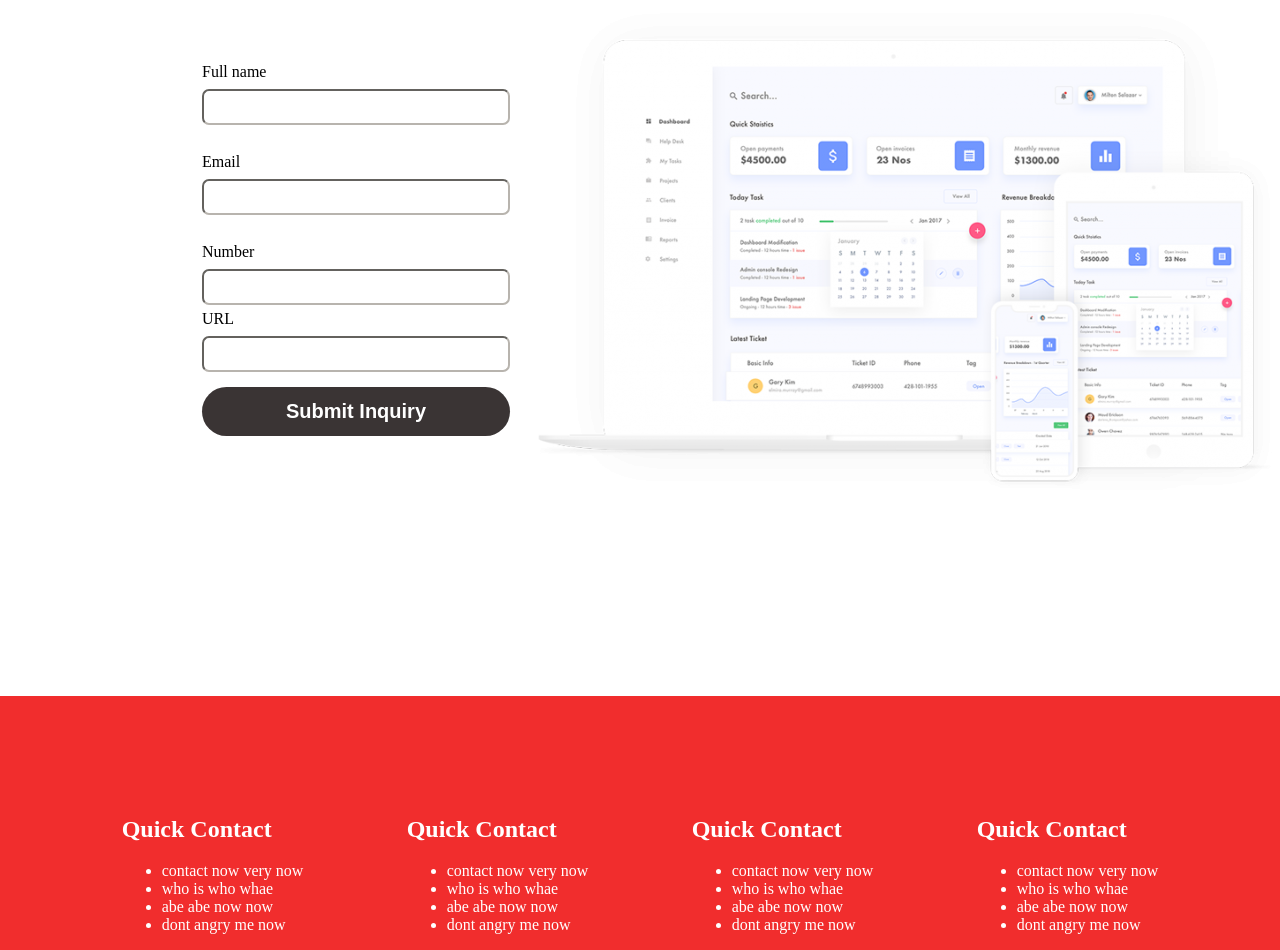
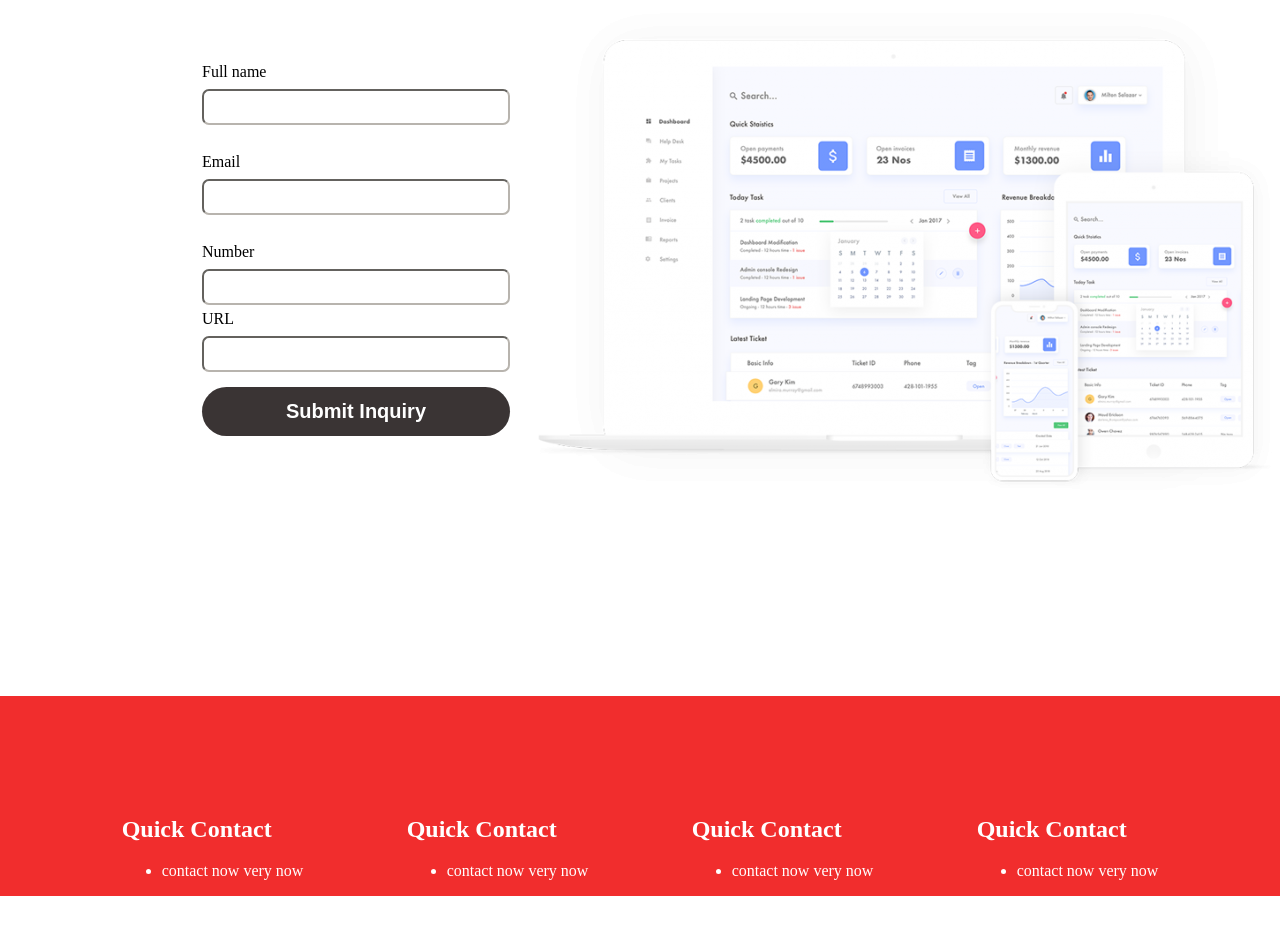
Before and after one commit to fazeeshow/clone-site, a plain HTML site: page index.html in a window 1280 px wide. Shown: the part 3294-4244 px from the top of the page. After the commit the page ends 4190 px from the top, so only its background shows below. Drawn offline with Linux system fonts and the light colour scheme.

Commit message:
Update index.html

```diff
--- a/index.html
+++ b/index.html
@@ -11,7 +11,7 @@
     <div class="brand-name">
 <span>Zee Digital</span>
     </div>
-    <div class="mai-menu">
+    <div class="main-menu">
       <a href="#">Home</a>
       <a href="#">Services</a>
       <a href="#">Downloads</a>
@@ -156,36 +156,27 @@
       <h2>Quick Contact</h2>
       <ul>
         <li>contact now very now</li>
-        <li> who is who whae</li>
-        <li>abe abe now now</li>
-        <li>dont angry me  now</li>
+
       </ul>
     </div>
     <div class="item">
       <h2>Quick Contact</h2>
       <ul>
         <li>contact now very now</li>
-        <li> who is who whae</li>
-        <li>abe abe now now</li>
-        <li>dont angry me  now</li>
+
       </ul>
     </div>
     <div class="item">
       <h2>Quick Contact</h2>
       <ul>
         <li>contact now very now</li>
-        <li> who is who whae</li>
-        <li>abe abe now now</li>
-        <li>dont angry me  now</li>
-      </ul>
+
     </div>
     <div class="item">
       <h2>Quick Contact</h2>
       <ul>
         <li>contact now very now</li>
-        <li> who is who whae</li>
-        <li>abe abe now now</li>
-        <li>dont angry me  now</li>
+
       </ul>
     </div>
 
```
